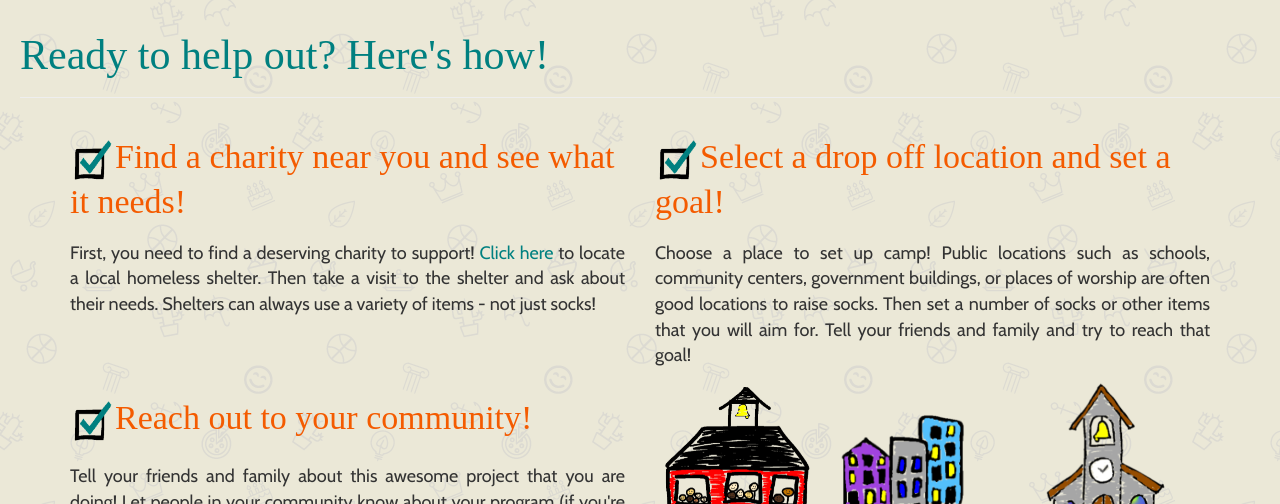
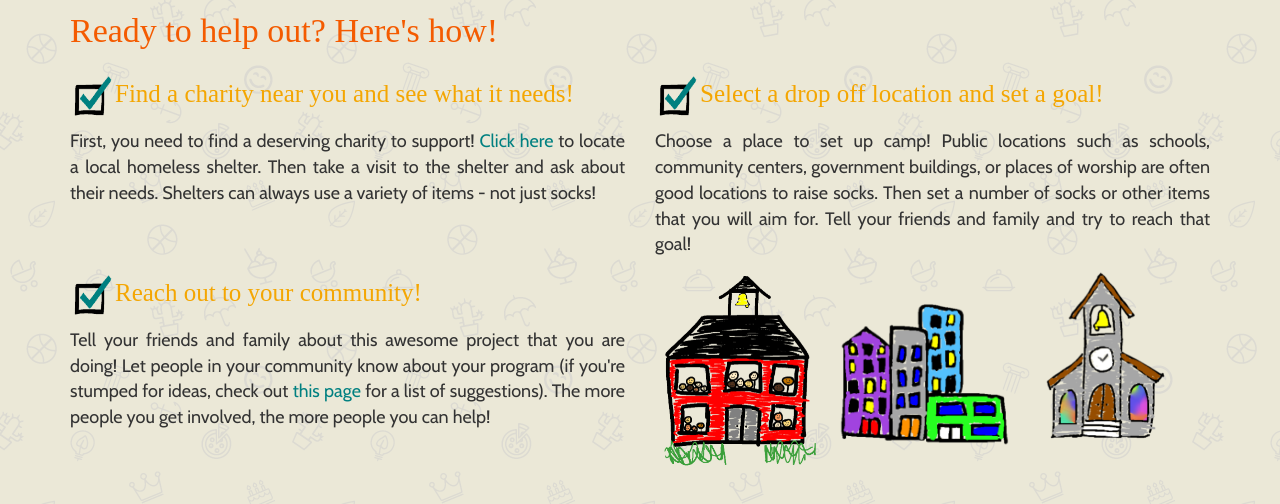
Before and after one commit to DevCatalyst/socktober, a plain HTML site: page howto.html in a window 1280 px wide. Shown: the part 58-562 px from the top of the page. Drawn offline with nearby package versions, Linux system fonts and the light colour scheme; files whose address does not match are found by name; a web font is replaced by a local one.

Commit message:
stylistic changes howto.html

```diff
--- a/css/main.css
+++ b/css/main.css
@@ -204,7 +204,14 @@ h2 {
     text-align: left;
 }
 
-h2 img {
+h3 {
+    font-family: "Cabin Sketch", serif;
+    color: #f4A602;
+    font-size: 25px;
+    margin-top: 5px;
+}
+
+h3 img {
     height: 45px;
     width: 45px;
 }
--- a/howto.html
+++ b/howto.html
@@ -56,23 +56,26 @@
       </div>
     </nav>
 
-        <div class="page-header" style="margin-left: 20px;"><h1>Ready to help out? Here's how!</h1></div>
-
     <div class="container">
       <!-- Example row of columns -->
+        <div class="row">
+            <div class="col-md-12">
+                <h2>Ready to help out? Here's how!</h2>
+            </div>
+        </div>
       <div class="row">
         <div class="col-md-6">
-            <h2><img src="img/tealcheckmark.png">Find a charity near you and see what it needs!</h2>
+            <h3><img src="img/tealcheckmark.png">Find a charity near you and see what it needs!</h3>
             <p>First, you need to find a deserving charity to support! <a  onclick="showElement()" href="#shelterform">Click here</a> to locate a local homeless shelter. Then take a visit to the shelter and ask about their needs. Shelters can always use a variety of items - not just socks!</p>
         </div>
         <div class="col-md-6">
-            <h2><img src="img/tealcheckmark.png">Select a drop off location and set a goal!</h2>
+            <h3><img src="img/tealcheckmark.png">Select a drop off location and set a goal!</h3>
           <p>Choose a place to set up camp! Public locations such as schools, community centers, government buildings, or places of worship are often good locations to raise socks. Then set a number of socks or other items that you will aim for. Tell your friends and family and try to reach that goal!</p>
        </div>
       </div>
         <div class="row">
             <div class="col-md-6">
-                <h2><img src="img/tealcheckmark.png">Reach out to your community!</h2>
+                <h3><img src="img/tealcheckmark.png">Reach out to your community!</h3>
                 <p>Tell your friends and family about this awesome project that you are doing! Let people in your community know about your program (if you're stumped for ideas, check out <a href="#">this page</a> for a list of suggestions). The more people you get involved, the more people you can help!</p>
             </div>
             <div class="col-md-6 buildings">
```
